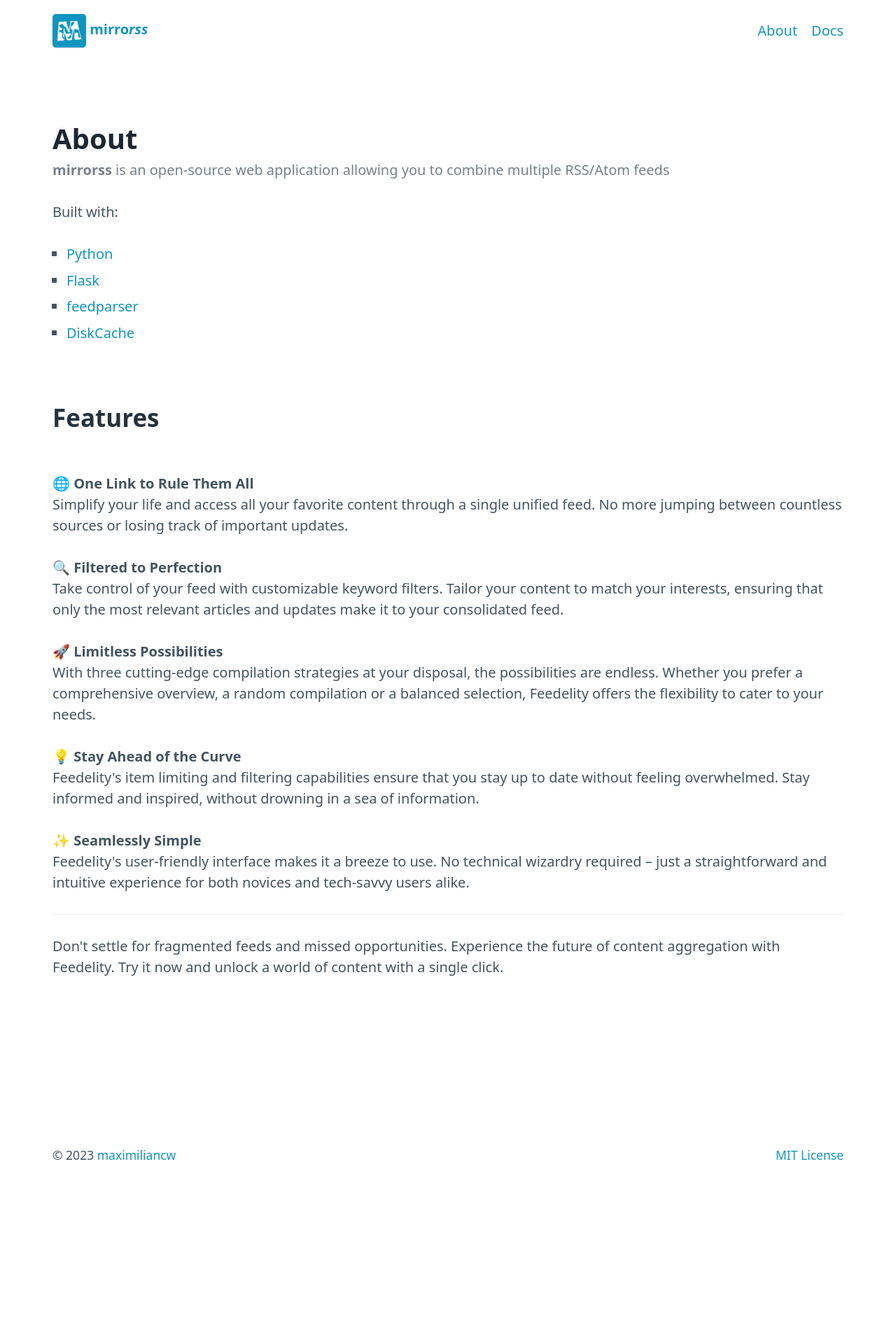
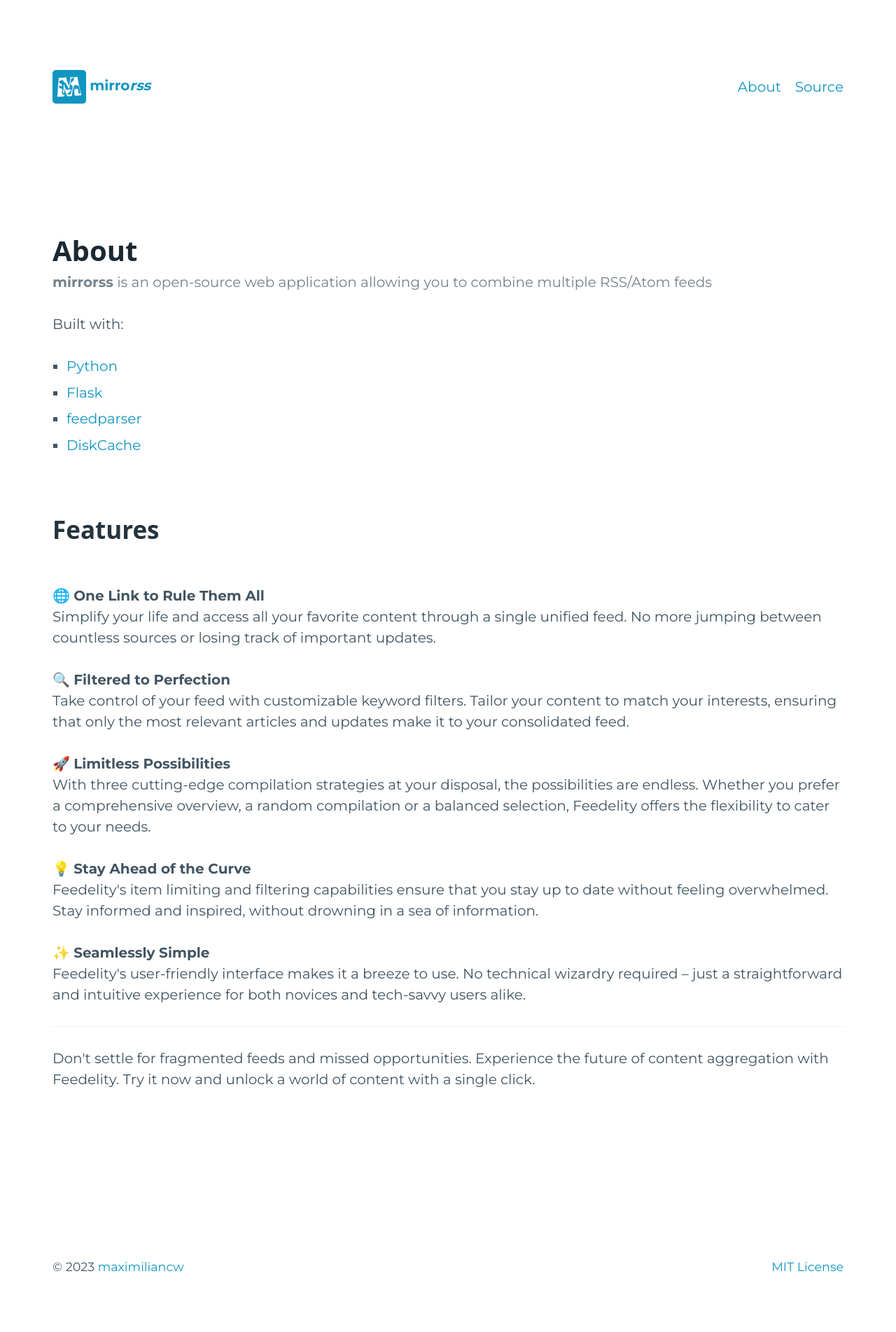
Before and after one commit to maximiliancw/mirrorss, a Flask app: page /about in a window 1280 px wide. Shown: the whole page at 70% size. Before the commit the page ends 1657 px from the top, so only its background shows below. Run offline with Flask 3, Linux system fonts and the light colour scheme; parts of the project's set-up code (start-up, migrations or seed data) failed here and were passed over.

Commit message:
Add font: Montserrat

```diff
--- a/mirrorss/templates/pages/base.html
+++ b/mirrorss/templates/pages/base.html
@@ -14,6 +14,16 @@
       href="{{ url_for('static', filename='favicon.ico') }}"
     />
     {% block styles %}
+    <style>
+      @font-face {
+        font-family: "Montserrat";
+        src: url({{ url_for('static', filename='Montserrat.ttf') }});
+      }
+
+      * {
+        font-family: "Montserrat"
+      }
+    </style>
     <!-- 3rd party CSS -->
     <link
       rel="stylesheet"
@@ -23,6 +33,7 @@
     {% endblock head %}
   </head>
   <body class="container">
+    <header>
       <nav>
         <ul>
           <li>
@@ -37,12 +48,13 @@
             <a href="/about">About</a>
           </li>
           <li>
-          <a href="https://maximiliancw.github.io/mirrorss" target="_blank">
-            Docs
+            <a href="https://github.com/maximiliancw/mirrorss" target="_blank">
+              Source
             </a>
           </li>
         </ul>
       </nav>
+    </header>
     <main>{% block content %}{% endblock %}</main>
     <footer style="display: flex; justify-content: space-between">
       {% block footer %}
```
Also changed, not shown: mirrorss/static/Montserrat.ttf (added). Lines whose indentation alone changed are shown as unchanged.
